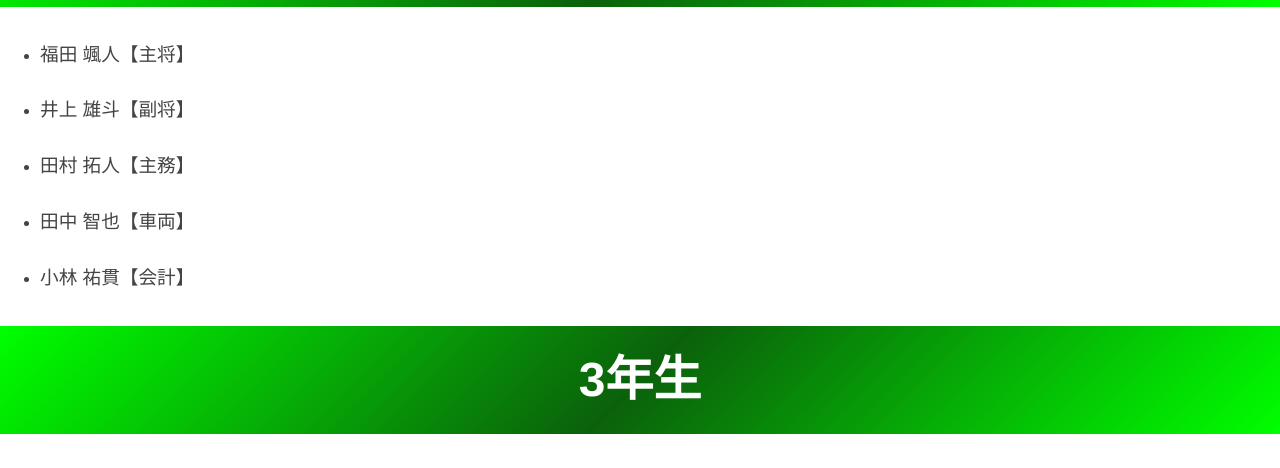
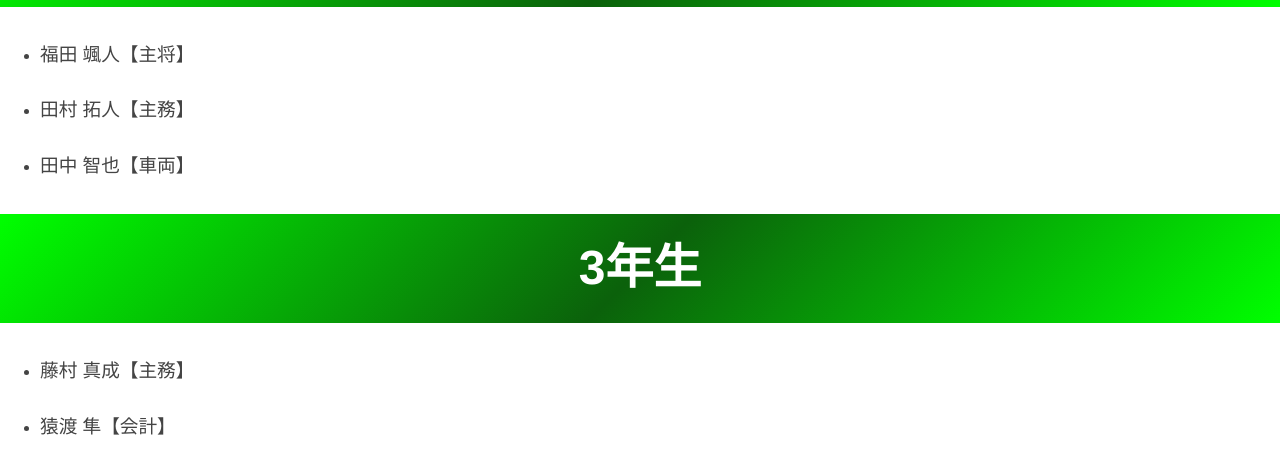
Before and after one commit to kanek0j1/suac_web, a plain HTML site: page member.html in a window 1280 px wide. Shown: the part 603-1071 px from the top of the page. Drawn offline with nearby package versions, Linux system fonts and the light colour scheme.

Commit message:
changeMember2

```diff
--- a/member.html
+++ b/member.html
@@ -734,10 +734,8 @@
     <!-- メンバー-->
     <ul>
         <li class="article-paragraph"><span style="font-size: 14pt;">福田 颯人【主将】</span></li>
-        <li class="article-paragraph"><span style="font-size: 14pt;">井上 雄斗【副将】</span></li>
         <li class="article-paragraph"><span style="font-size: 14pt;">田村 拓人【主務】</span></li>
         <li class="article-paragraph"><span style="font-size: 14pt;">田中 智也【車両】</span></li>
-        <li class="article-paragraph"><span style="font-size: 14pt;">小林 祐貫【会計】</span></li>
     </ul>
     <!-- 学年-->
     <h1 class="sub"><span style="color: #ffffff;">3年生</span></h1>
```
